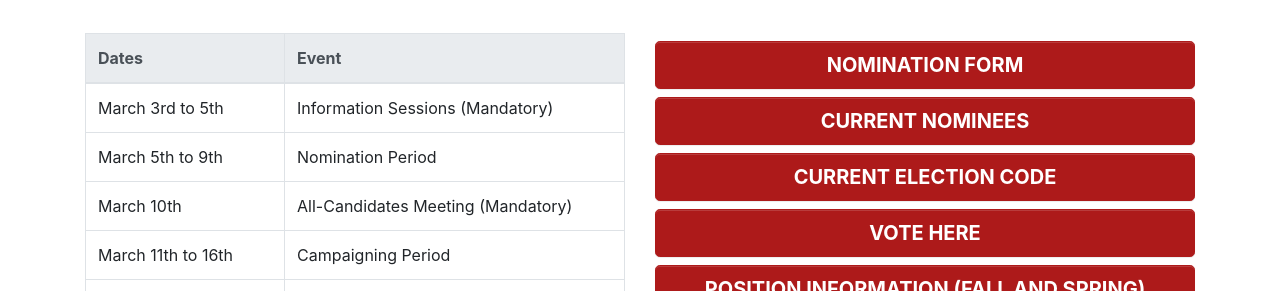
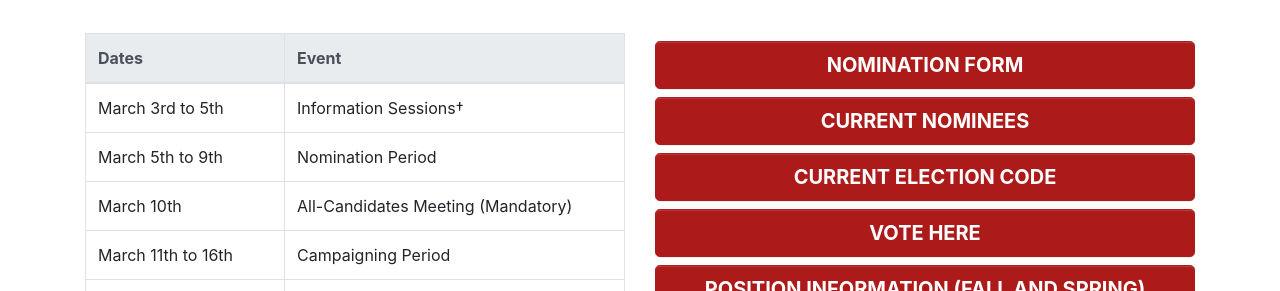
Before and after one commit to uclit-webmaster/uclit-site, a Jekyll site: the page built from get-involved/elections.html, in a window 1280 px wide and 900 px high, scrolled down 689 px. Shown: the part 185-476 px from the top of the window. Built offline with Jekyll 4.4.1, drawn with Linux system fonts in a browser that asks for light colours; nearby versions of some CDN libraries.

Commit message:
Update elections.html

```diff
--- a/get-involved/elections.html
+++ b/get-involved/elections.html
@@ -24,7 +24,7 @@ title: Elections
                     </thead>
                     <tbody>
                         <tr>
-                            <td>March 3rd to 5th</td><td>Information Sessions (Mandatory)</td>
+                            <td>March 3rd to 5th</td><td>Information Sessions†</td>
                         </tr>
                         <tr>
                             <td>March 5th to 9th</td><td>Nomination Period</td>
```
